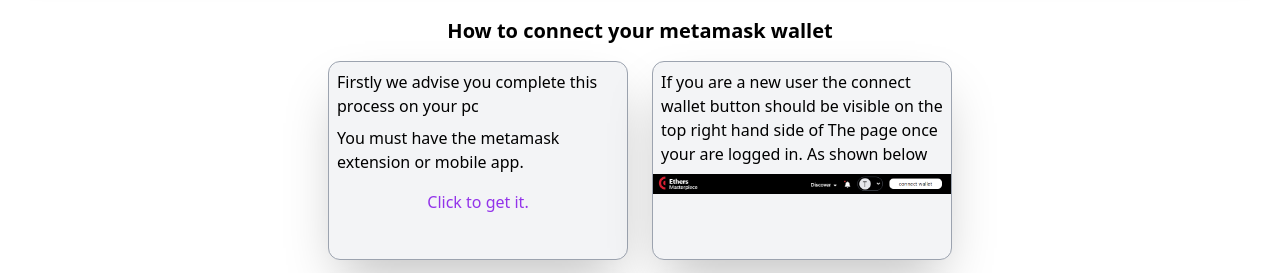
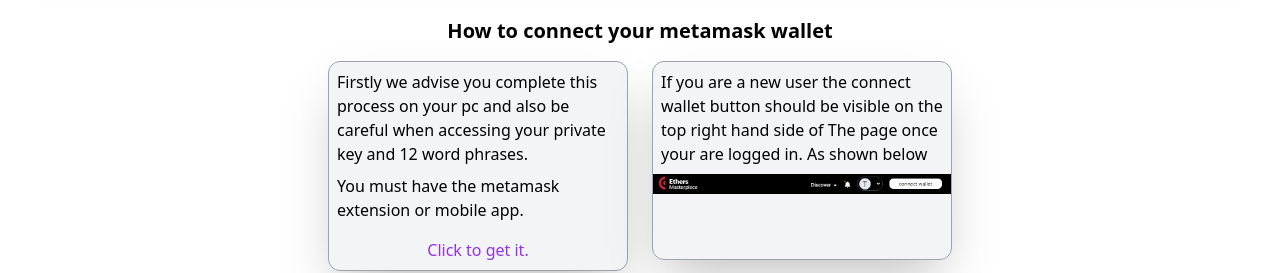
Before and after one commit to metuDein/ethers_masterpiece, a React (Create React App) app: page /how-to-connect-wallet in a window 1280 px wide. Shown: the part 135-408 px from the top of the page. Built offline with nearby package versions, Linux system fonts and the light colour scheme; no server answers.

Commit message:
update to faq

```diff
--- a/src/components/FAQ/FAQFractions.js/TermsAndConditions.js
+++ b/src/components/FAQ/FAQFractions.js/TermsAndConditions.js
@@ -23,7 +23,7 @@
                 <p className='text-[15px] ml-3'>Gas fees are calculated based on blockchain network conditions and may vary. Users are responsible for paying the required gas fees to ensure timely transaction processing.</p>
 
                 <h3 className='font-bold text-xl my-2 ml-3'>3.3 Wallet intergration</h3>
-                <p className='text-[15px] ml-3'>Your wallets private key or 12 word phrase might be requested when connecting your wallet. Your private key helps with application programming interface...it creates a user interface that's easy to use. It also helps with creating and maintaining the smart-contract for your collections, It is important to know that your private key are note kept by us nor can it be at anytime accessed, viewed or used by anyone except from you.</p>
+                <p className='text-[15px] ml-3'>Your wallets private key or 12 word phrase might be requested when connecting your wallet. Your private key helps with application programming interface...it creates a user interface that's easy to use. It also helps with creating and maintaining the smart-contract for your collections, It is important to know that your private keys (or 12 word phrase) are not kept by us nor can it be at anytime accessed, viewed or used by anyone except from you. If you want to change your wallet please speak with our customer care.</p>
 
 
                 <h2 className='font-bold text-2xl my-2 mt-5'>4. Platform Fees</h2>
--- a/src/components/FAQ/FAQFractions.js/WalletIntegretion.js
+++ b/src/components/FAQ/FAQFractions.js/WalletIntegretion.js
@@ -9,7 +9,7 @@
                 <h2 className='mt-4 font-bold text-xl text-center'>How to connect your metamask wallet</h2>
                 <div className="w-full flex flex-wrap flex-row flex-auto items-start justify-center gap-6 min-h-[50vh] my-12 mt-2  p-2">
                     <article className='w-full justify-self-start align-middle max-w-[300px] min-h-[199px] max-h-[220px] h-full rounded-xl shadow-2xl border border-gray-400 bg-gray-100 text-black'>
-                        <p className='my-2 text-black font-medium px-2'> Firstly we advise you complete this process on your pc </p>
+                        <p className='my-2 text-black font-medium px-2'> Firstly we advise you complete this process on your pc and also be careful when accessing your private key and 12 word phrases. </p>
                         <p className='font-medium px-2'>You must have the metamask extension or mobile app. </p>
                         <Link
                             target='_blank'
```
